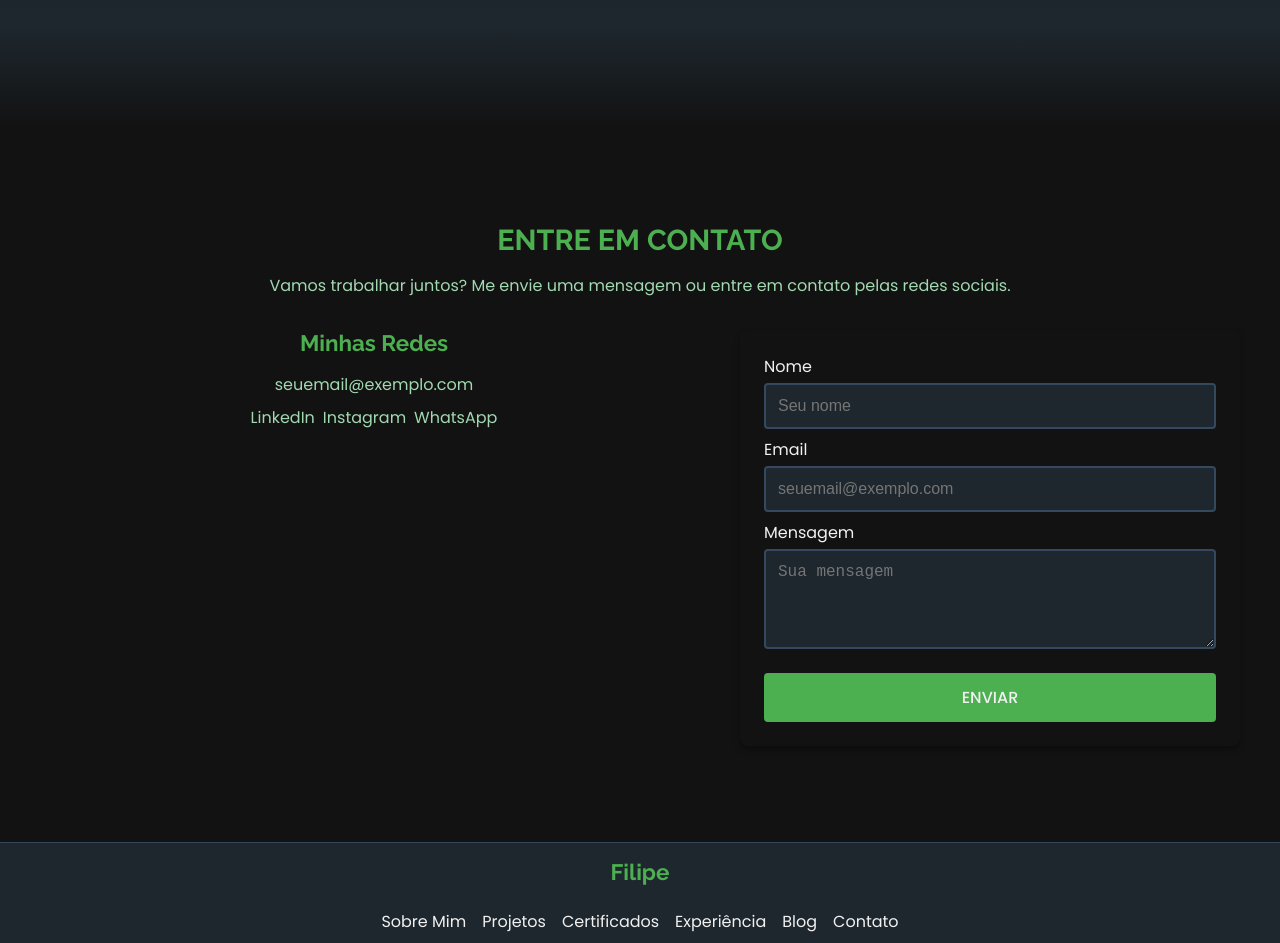
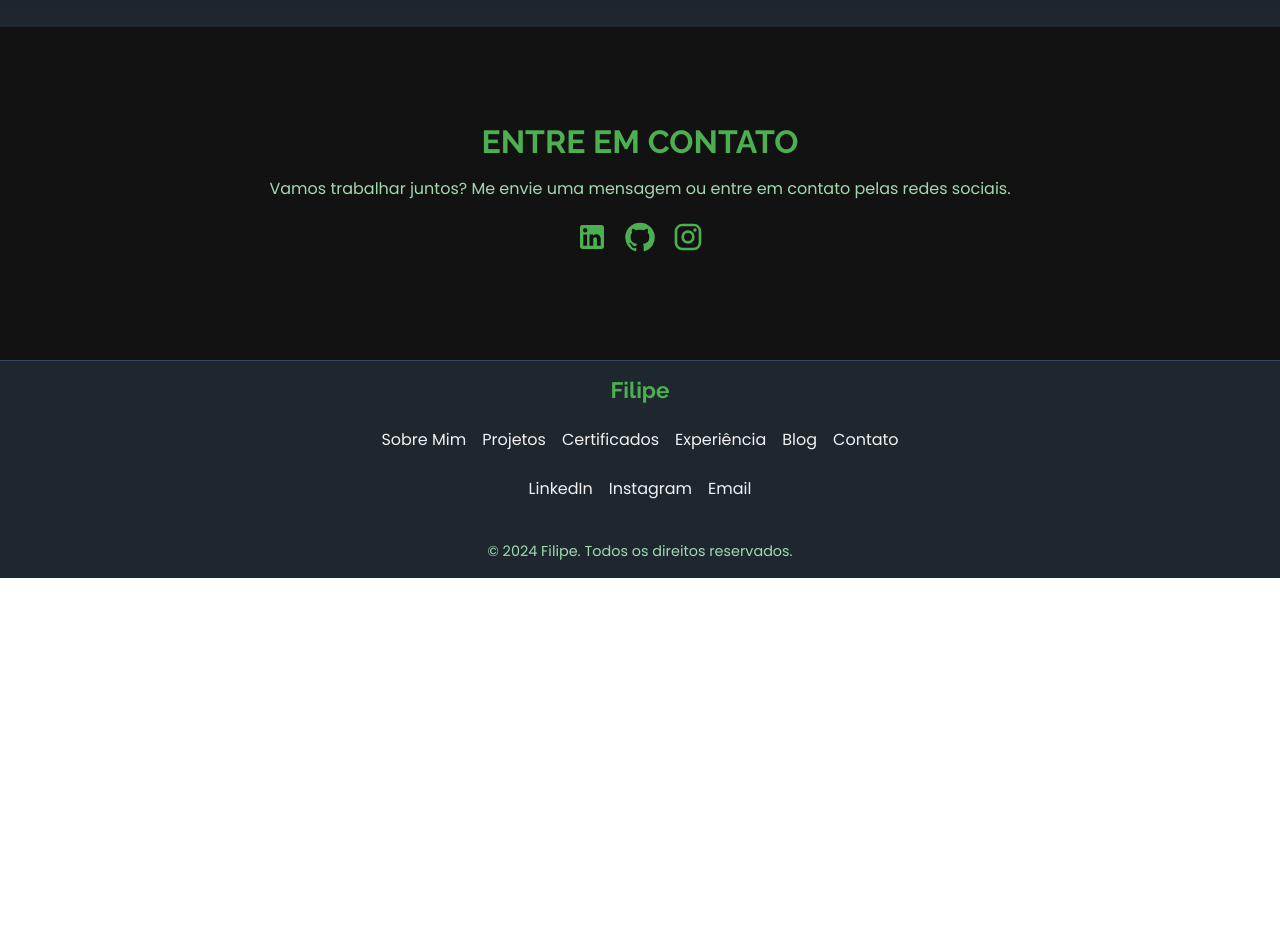
Before and after one commit to mrffilipe/code-by-mister, a React (Vite) app: page / in a window 1280 px wide. Shown: the part 3700-4643 px from the top of the page. After the commit the page ends 4278 px from the top, so only its background shows below. Built offline with nearby package versions, Linux system fonts and the light colour scheme.

Commit message:
Add refactoring to Contact

```diff
--- a/package.json
+++ b/package.json
@@ -10,6 +10,10 @@
     "preview": "vite preview"
   },
   "dependencies": {
+    "@emotion/react": "^11.13.5",
+    "@emotion/styled": "^11.13.5",
+    "@mui/icons-material": "^6.1.10",
+    "@mui/material": "^6.1.10",
     "react": "^18.3.1",
     "react-dom": "^18.3.1"
   },
--- a/src/components/Contact/index.tsx
+++ b/src/components/Contact/index.tsx
@@ -1,3 +1,5 @@
+import { GitHub, Instagram, LinkedIn } from "@mui/icons-material";
+
 import styles from "./styles.module.css";
 
 const Contact = () => {
@@ -10,84 +12,18 @@ const Contact = () => {
 					pelas redes sociais.
 				</p>
 				<div className={styles.content}>
-					<div className={styles.info}>
-						<h3 className={styles.info_title}>Minhas Redes</h3>
-						<a
-							className={styles.email}
-							href="mailto:seuemail@exemplo.com"
-							target="_blank"
-							rel="noopener noreferrer"
-						>
-							seuemail@exemplo.com
-						</a>
-						<ul className={styles.links}>
-							<li>
-								<a
-									href="https://linkedin.com/in/seuperfil"
-									target="_blank"
-									rel="noopener noreferrer"
-									className={styles.link}
-								>
-									LinkedIn
-								</a>
-							</li>
-							<li>
-								<a
-									href="https://instagram.com/seuperfil"
-									target="_blank"
-									rel="noopener noreferrer"
-									className={styles.link}
-								>
-									Instagram
-								</a>
-							</li>
-							<li>
-								<a
-									href="https://wa.me/seunumero"
-									target="_blank"
-									rel="noopener noreferrer"
-									className={styles.link}
-								>
-									WhatsApp
-								</a>
-							</li>
-						</ul>
-					</div>
-					<form className={styles.form}>
-						<label>
-							Nome
-							<input
-								type="text"
-								id="name"
-								name="name"
-								placeholder="Seu nome"
-								required
-							/>
-						</label>
-						<label>
-							Email
-							<input
-								type="email"
-								id="email"
-								name="email"
-								placeholder="seuemail@exemplo.com"
-								required
-							/>
-						</label>
-						<label>
-							Mensagem
-							<textarea
-								id="message"
-								name="message"
-								rows={4}
-								placeholder="Sua mensagem"
-								required
-							/>
-						</label>
-						<button type="submit" className={styles.button}>
-							Enviar
-						</button>
-					</form>
+					{/* biome-ignore lint/a11y/useValidAnchor: <explanation> */}
+					<a className={styles.social_media} href="#">
+						<LinkedIn />
+					</a>
+					{/* biome-ignore lint/a11y/useValidAnchor: <explanation> */}
+					<a className={styles.social_media} href="#">
+						<GitHub />
+					</a>
+					{/* biome-ignore lint/a11y/useValidAnchor: <explanation> */}
+					<a className={styles.social_media} href="#">
+						<Instagram />
+					</a>
 				</div>
 			</div>
 		</section>
--- a/src/components/Contact/styles.module.css
+++ b/src/components/Contact/styles.module.css
@@ -6,135 +6,40 @@
 .container {
 	max-width: 1200px;
 	margin: 0 auto;
+	text-align: center;
 }
 
 .title {
 	color: var(--color-primary);
-	font-size: 1.8rem;
-	text-align: center;
+	font-size: 2rem;
 	text-transform: uppercase;
 }
 
 .subtitle {
 	margin-top: 16px;
 	color: var(--color-text-secondary);
-	text-align: center;
 }
 
 .content {
-	margin-top: 32px;
 	display: flex;
-	flex-direction: column;
-	gap: 32px;
+	justify-content: center;
+	align-items: center;
+	gap: 8px;
 }
 
-.info {
-	text-align: center;
-}
-
-.info_title {
-	font-size: 1.4rem;
+.social_media {
+	margin-top: 16px;
+	display: inline-block;
+	padding: 4px;
 	color: var(--color-primary);
-	margin-bottom: 16px;
-}
-
-.email {
-	color: var(--color-text-secondary);
-	font-size: 1rem;
-	text-decoration: none;
 	transition: all 0.3s ease;
 }
 
-.email:hover {
-	text-decoration: underline;
-}
-
-.links {
-	margin-top: 8px;
-	display: flex;
-	justify-content: center;
-	gap: 8px;
-	list-style: none;
-}
-
-.link {
-	display: block;
+.social_media:hover {
 	color: var(--color-text-secondary);
-	text-decoration: none;
-	font-size: 1rem;
-	transition: transform 0.3s ease;
-}
-
-.link:hover {
 	transform: translateY(-5px);
 }
 
-.form {
-	margin-top: 16px;
-	display: flex;
-	flex-direction: column;
-	gap: 8px;
-	background: var(--color-background);
-	padding: 24px;
-	border-radius: 8px;
-	box-shadow: 0px 4px 6px var(--color-shadow);
+.social_media svg {
+	font-size: 2rem;
 }
-
-.form label {
-	color: var(--color-text-primary);
-	font-size: 1rem;
-}
-
-.form input,
-.form textarea {
-	margin-top: 4px;
-	display: block;
-	width: 100%;
-	padding: 12px;
-	font-size: 1rem;
-	border: 2px solid var(--color-border);
-	border-radius: 4px;
-	background: var(--color-background-secondary);
-	color: var(--color-text-primary);
-	transition: border-color 0.3s ease;
-}
-
-.form input:focus,
-.form textarea:focus {
-	border-color: var(--color-primary);
-	outline: none;
-}
-
-.button {
-	margin-top: 16px;
-	background: var(--color-primary);
-	border: none;
-	border-radius: 4px;
-	padding: 12px 36px;
-	color: var(--color-text-primary);
-	font-size: 1rem;
-	cursor: pointer;
-	text-transform: uppercase;
-	transition: background 0.3s ease;
-}
-
-.button:hover {
-	background: var(--color-hover);
-}
-
-@media (min-width: 768px) {
-	.content {
-		flex-direction: row;
-		justify-content: space-between;
-	}
-
-	.info {
-		flex: 1;
-	}
-
-	.form {
-		flex: 1;
-		margin-top: 0;
-		max-width: 500px;
-	}
-}
--- a/src/components/Experience/index.tsx
+++ b/src/components/Experience/index.tsx
@@ -49,7 +49,6 @@ const Experience = () => {
 	));
 
 	return (
-		<>
 		<section id="experience" className={styles.experience}>
 			<div className={styles.container}>
 				<h2 className={styles.title}>Experiência Profissional</h2>
@@ -59,8 +58,6 @@ const Experience = () => {
 				</div>
 			</div>
 		</section>
-			<Separator />
-		</>
 	);
 };
 
```
Also changed, not shown: 1 other file (tests, documents, lock files or other folders). Lines whose indentation alone changed are shown as unchanged.
